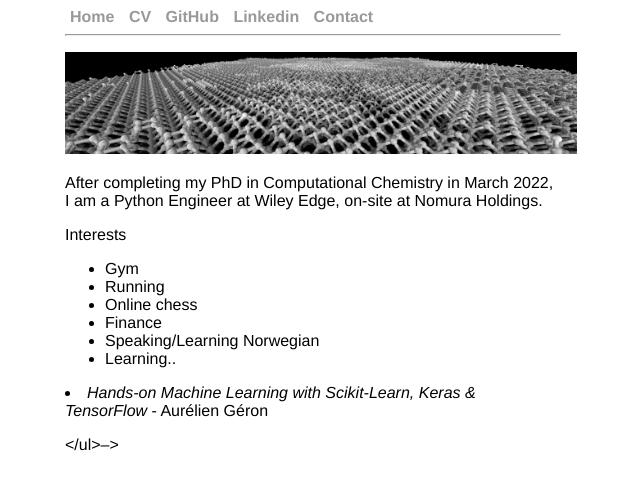
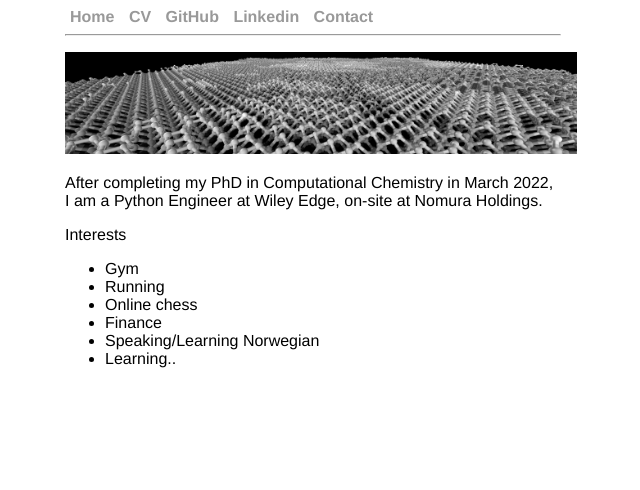
Before and after one commit to maxwilliams94/maxwilliams94.github.io, a Jekyll site: the page built from index.md, in a window 1280 px wide. Shown: the top 490 px of the page, without its empty margins (327-967 px from the left). Built offline with Jekyll 4.4.1, drawn with Linux system fonts in a browser that asks for light colours.

```diff
--- a/index.md
+++ b/index.md
@@ -22,7 +22,7 @@ layout: "default"
 <li><i>The Mystery of Nils</i> - Werner Skalla</li>
 <li><i>A Philosophy of Software Design</i> - John Ousterhout</li>
 <li><i>Introduction to Algorithms</i> - T. H. Cormen, C. E. Leiserson, R. L. Rivest, C. Stein</li>
-<li><i>Beginning C - Ivor Horton</i></li> -->
+<li><i>Beginning C - Ivor Horton</i></li>
 <li><i>Hands-on Machine Learning with Scikit-Learn, Keras & TensorFlow</i> - Aurélien Géron</li>
 </ul>-->
 
```
